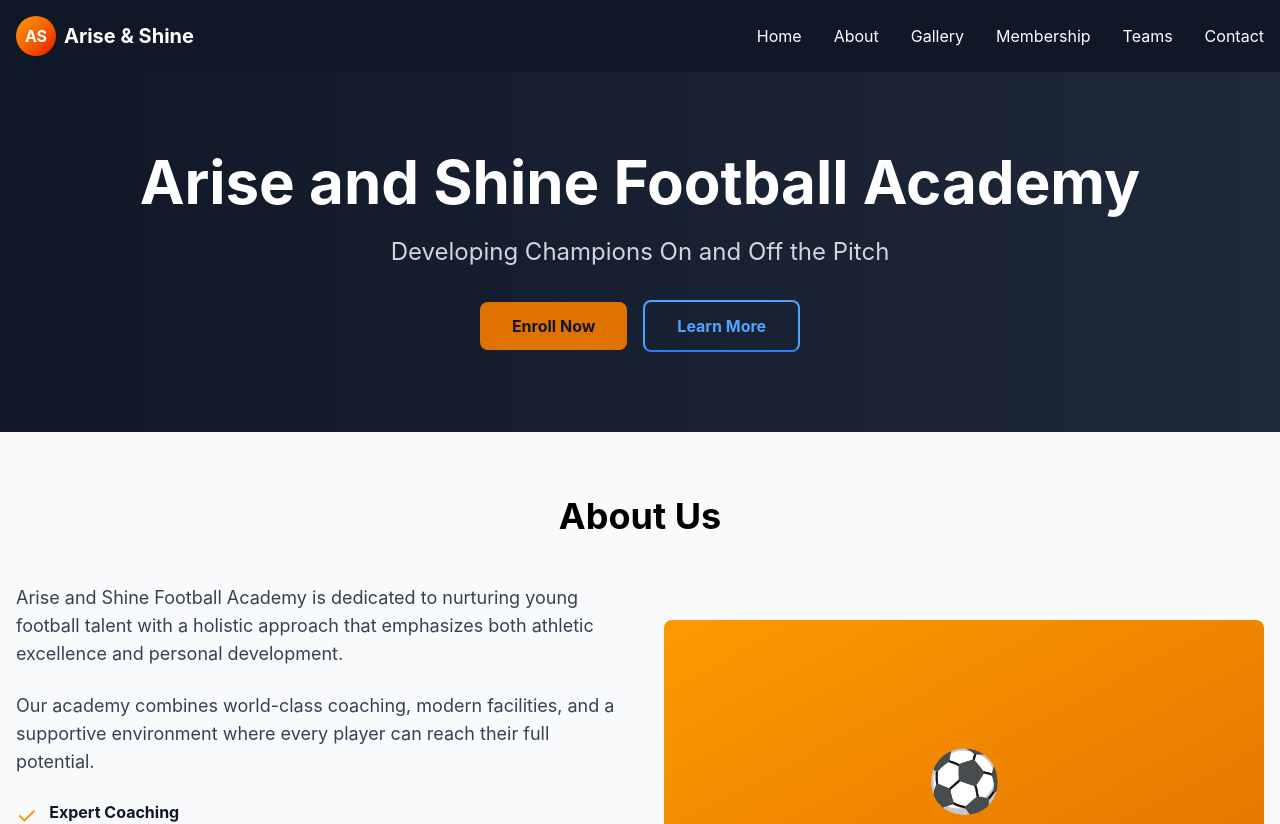
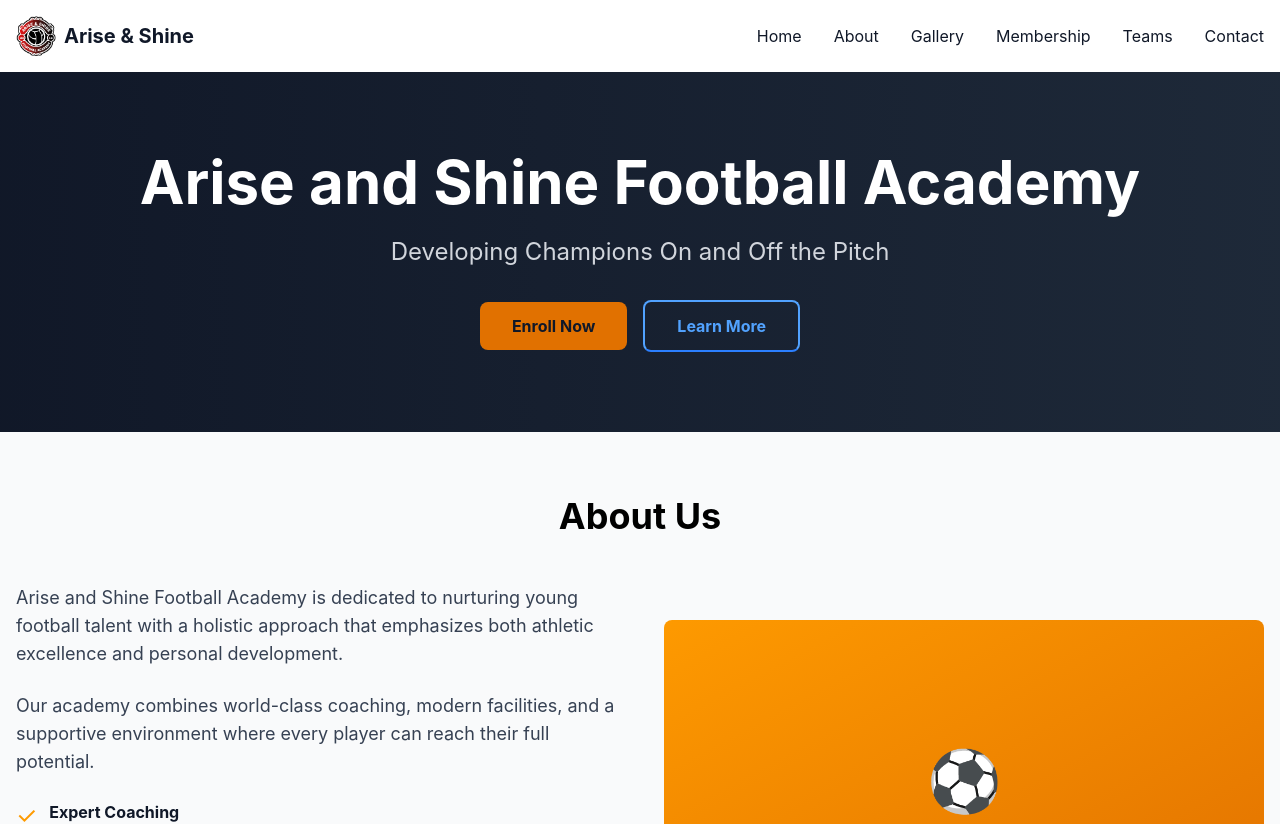
Before and after one commit to lawalkhalid124-art/ariseandshine, a React (Vite) app: page / in a window 1280 px wide. Shown: the top 824 px of the page. Built offline with nearby package versions, Linux system fonts and the light colour scheme.

Commit message:
More UI redesign pt2

```diff
--- a/index.html
+++ b/index.html
@@ -2,7 +2,7 @@
 <html lang="en">
   <head>
     <meta charset="UTF-8" />
-    <link rel="icon" type="image/svg+xml" href="/vite.svg" />
+    <link rel="icon" type="image/png" href="/src/images/arise_shine-logo.png" />
     <meta name="viewport" content="width=device-width, initial-scale=1.0" />
     <title>Arise and Shine Football Academy</title>
   </head>
--- a/src/components/Footer.jsx
+++ b/src/components/Footer.jsx
@@ -1,4 +1,5 @@
 import React from 'react'
+import logo from '../images/arise_shine-logo.png'
 
 export default function Footer() {
   return (
@@ -6,7 +7,10 @@ export default function Footer() {
       <div className="container mx-auto px-4">
         <div className="grid md:grid-cols-4 gap-8 mb-8">
           <div>
-            <h3 className="text-xl font-bold text-amber-500 mb-4">Arise & Shine</h3>
+            <div className="flex items-center space-x-2 mb-4">
+              <img src={logo} alt="Arise and Shine Logo" className="h-8 w-8 object-contain" />
+              <h3 className="text-xl font-bold text-amber-500">Arise & Shine</h3>
+            </div>
             <p className="text-gray-400">Developing champions on and off the pitch.</p>
           </div>
           <div>
--- a/src/components/Navbar.jsx
+++ b/src/components/Navbar.jsx
@@ -1,16 +1,15 @@
 import React, { useState } from 'react'
+import logo from '../images/arise_shine-logo.png'
 
 export default function Navbar() {
   const [isOpen, setIsOpen] = useState(false)
 
   return (
-    <nav className="bg-gray-900 text-white shadow-lg">
+    <nav className="bg-white text-gray-900 shadow-lg">
       <div className="container mx-auto px-4 py-4">
         <div className="flex justify-between items-center">
           <div className="flex items-center space-x-2">
-            <div className="w-10 h-10 bg-gradient-to-br from-amber-500 to-red-600 rounded-full flex items-center justify-center font-bold text-white shadow">
-              AS
-            </div>
+            <img src={logo} alt="Arise and Shine Logo" className="h-10 w-10 object-contain" />
             <span className="text-xl font-bold">Arise & Shine</span>
           </div>
 
```
